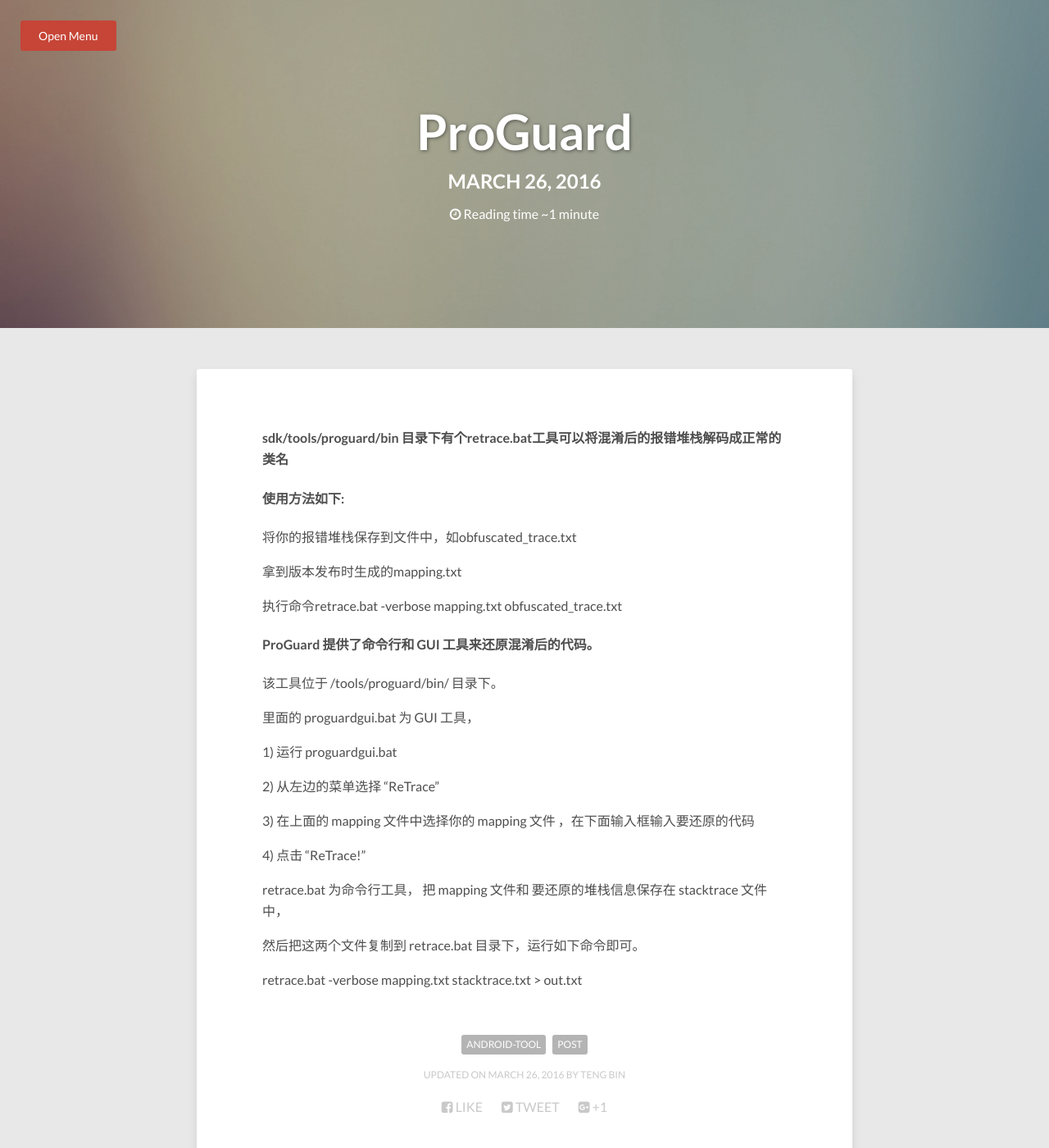
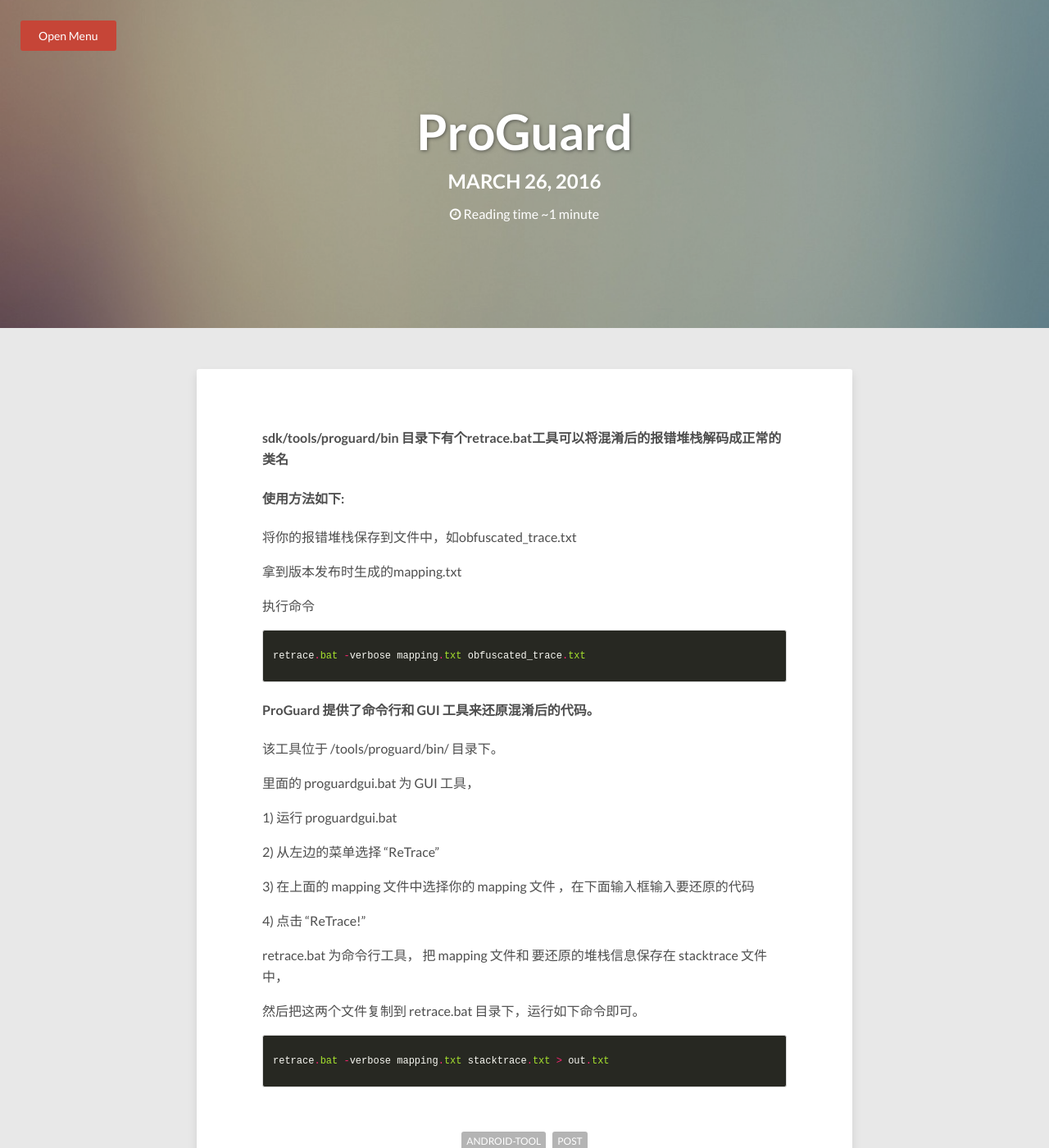
Before and after one commit to tengbinlive/tengbinlive.github.io, a Jekyll site: the page built from _posts/2016-03-26-code-android-tool-proguard.md, in a window 1280 px wide and 1400 px high. Shown: the whole window at 82% size. Built offline with Jekyll 4.4.1, drawn with Linux system fonts in a browser that asks for light colours; nearby versions of some CDN libraries.

Commit message:
no message

```diff
--- a/_posts/2016-03-26-code-android-tool-proguard.md
+++ b/_posts/2016-03-26-code-android-tool-proguard.md
@@ -17,8 +17,10 @@
 
 拿到版本发布时生成的mapping.txt
 
-执行命令retrace.bat -verbose mapping.txt obfuscated_trace.txt
-
+执行命令
+{% highlight java %}
+retrace.bat -verbose mapping.txt obfuscated_trace.txt
+{% endhighlight %}
 
 #### ProGuard 提供了命令行和 GUI 工具来还原混淆后的代码。
 
@@ -37,5 +39,6 @@
 retrace.bat 为命令行工具， 把 mapping 文件和 要还原的堆栈信息保存在 stacktrace 文件中，
 
 然后把这两个文件复制到 retrace.bat 目录下，运行如下命令即可。
-
+{% highlight java %}
 retrace.bat -verbose mapping.txt stacktrace.txt > out.txt
+{% endhighlight %}
```
Also changed, not shown: _posts/2014-04-17-code-android-other.md (+1 -1 lines), _posts/2014-04-20-code-android-compatible.md (+1 -1 lines), _posts/2015-12-13-code-android-optimization.md (+3 -3 lines), _posts/2016-03-28-code-android-compatible.md (+1 -1 lines).
